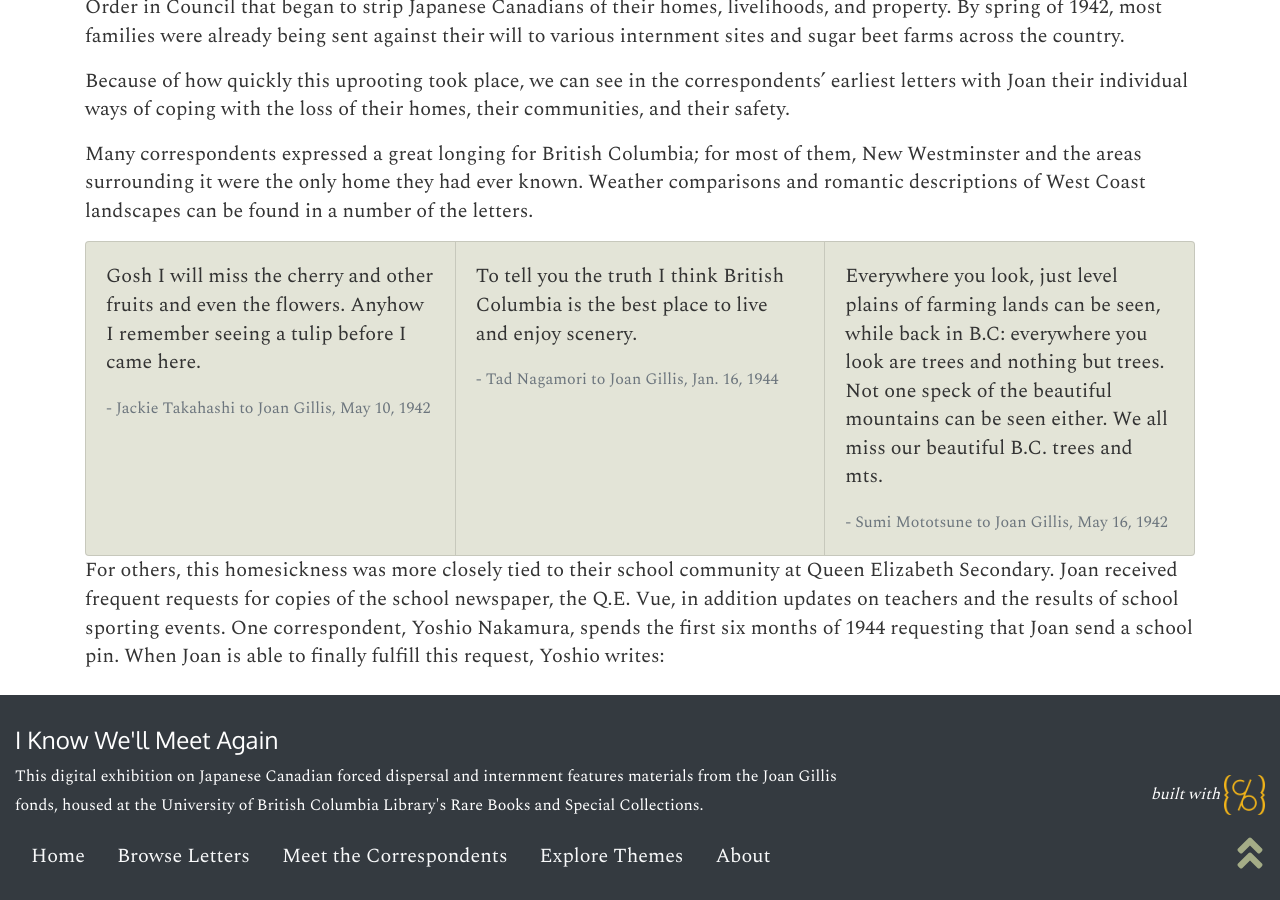
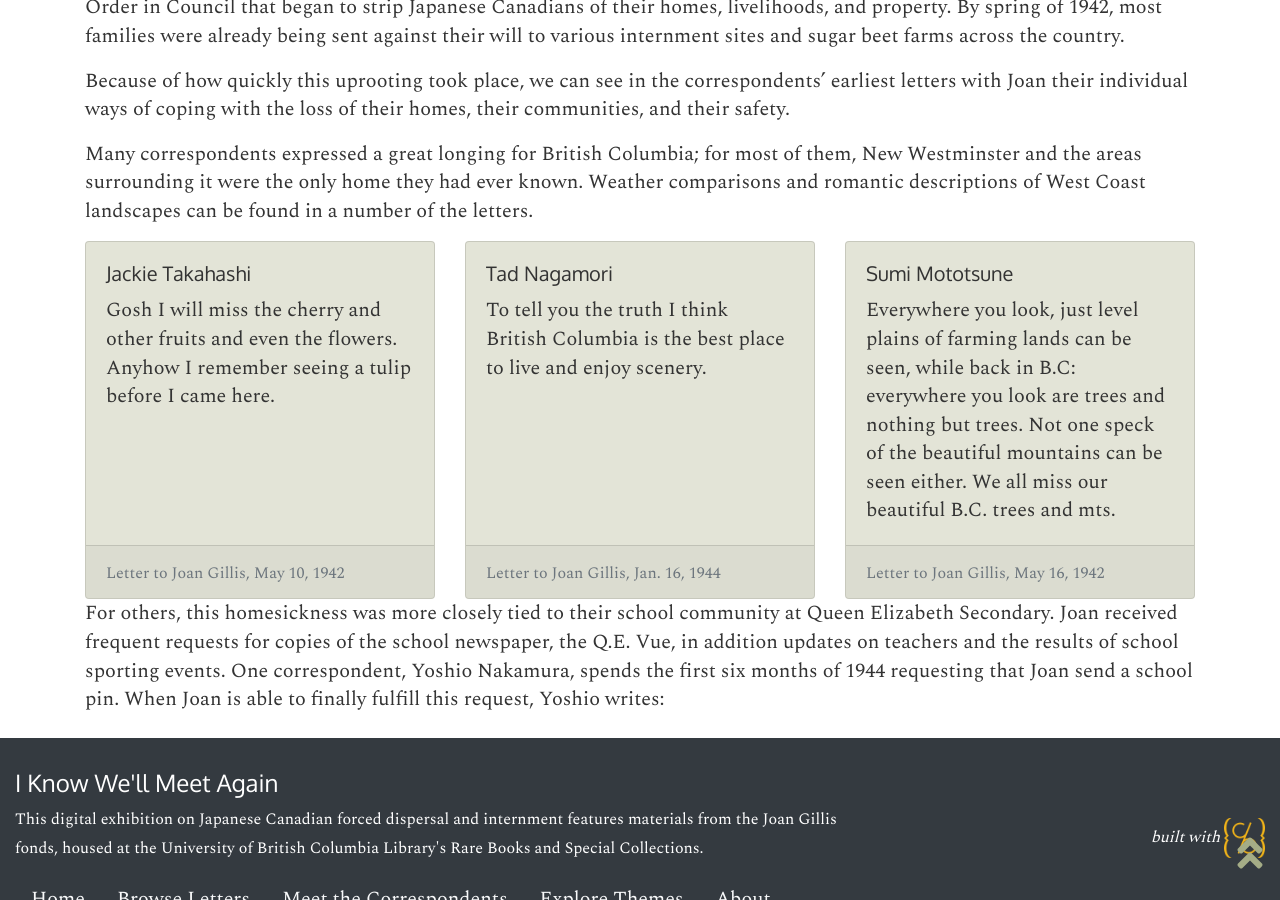
Before and after one commit to ubc-library-rbsc/gillis-2021, a Jekyll site: the page built from pages/homelife.md, in a window 1280 px wide and 900 px high, scrolled down 560 px. Built offline with Jekyll 4.4.1, drawn with Linux system fonts in a browser that asks for light colours.

Commit message:
Update homelife.md

```diff
--- a/pages/homelife.md
+++ b/pages/homelife.md
@@ -24,23 +24,32 @@ Because of how quickly this uprooting took place, we can see in the corresponden
 
 Many correspondents expressed a great longing for British Columbia; for most of them, New Westminster and the areas surrounding it were the only home they had ever known. Weather comparisons and romantic descriptions of West Coast landscapes can be found in a number of the letters.
 
-<div class="card-group">
+<div class="card-deck">
   <div class="card" style="background-color:#e3e4d7;">
-    <div class="card-body h-100 justify-content-center">
- 	  <p class="card-text">Gosh I will miss the cherry and other fruits and even the flowers. 	Anyhow I remember seeing a tulip before I came here.</p>
-      <p class="card-text"><small class="text-muted">- Jackie Takahashi to Joan Gillis, May 10, 1942</small></p>
+    <div class="card-body">
+      <h5 class="card-title">Jackie Takahashi</h5>
+      <p class="card-text">Gosh I will miss the cherry and other fruits and even the flowers. 	Anyhow I remember seeing a tulip before I came here.</p>
     </div>
-   </div>
-    <div class="card" style="background-color:#e3e4d7;">
-   <div class="card-body h-100 justify-content-center">
-      <p class="card-text">To tell you the truth I think British Columbia is the best place to live and enjoy scenery.</p>
-      <p class="card-text"><small class="text-muted">- Tad Nagamori to Joan Gillis, Jan. 16, 1944</small></p>
+    <div class="card-footer">
+      <small class="text-muted">Letter to Joan Gillis, May 10, 1942</small>
     </div>
   </div>
   <div class="card" style="background-color:#e3e4d7;">
-    <div class="card-body h-100 justify-content-center">
+    <div class="card-body">
+      <h5 class="card-title">Tad Nagamori</h5>
+      <p class="card-text">To tell you the truth I think British Columbia is the best place to live and enjoy scenery.</p>
+    </div>
+    <div class="card-footer">
+      <small class="text-muted">Letter to Joan Gillis, Jan. 16, 1944</small>
+    </div>
+  </div>
+    <div class="card" style="background-color:#e3e4d7;">
+    <div class="card-body">
+      <h5 class="card-title">Sumi Mototsune</h5>
       <p class="card-text">Everywhere you look, just level plains of farming lands can be seen, while back in B.C: everywhere you look are trees and nothing but trees. Not one speck of the beautiful mountains can be seen either. We all miss our beautiful B.C. trees and mts.</p>
-      <p class="card-text"><small class="text-muted">- Sumi Mototsune to Joan Gillis, May 16, 1942</small></p>
+    </div>
+    <div class="card-footer">
+      <small class="text-muted">Letter to Joan Gillis, May 16, 1942</small>
     </div>
   </div>
 </div>
```
